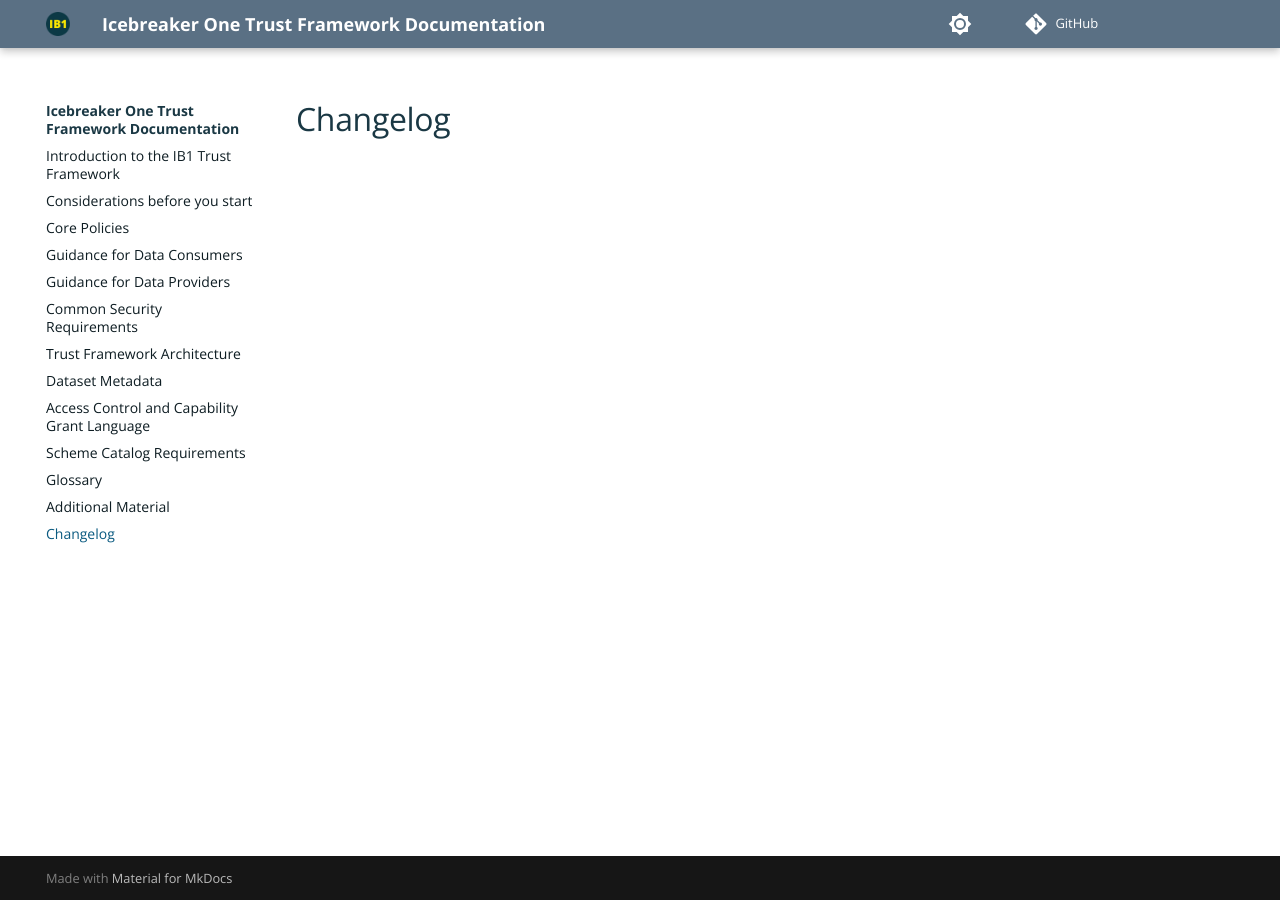
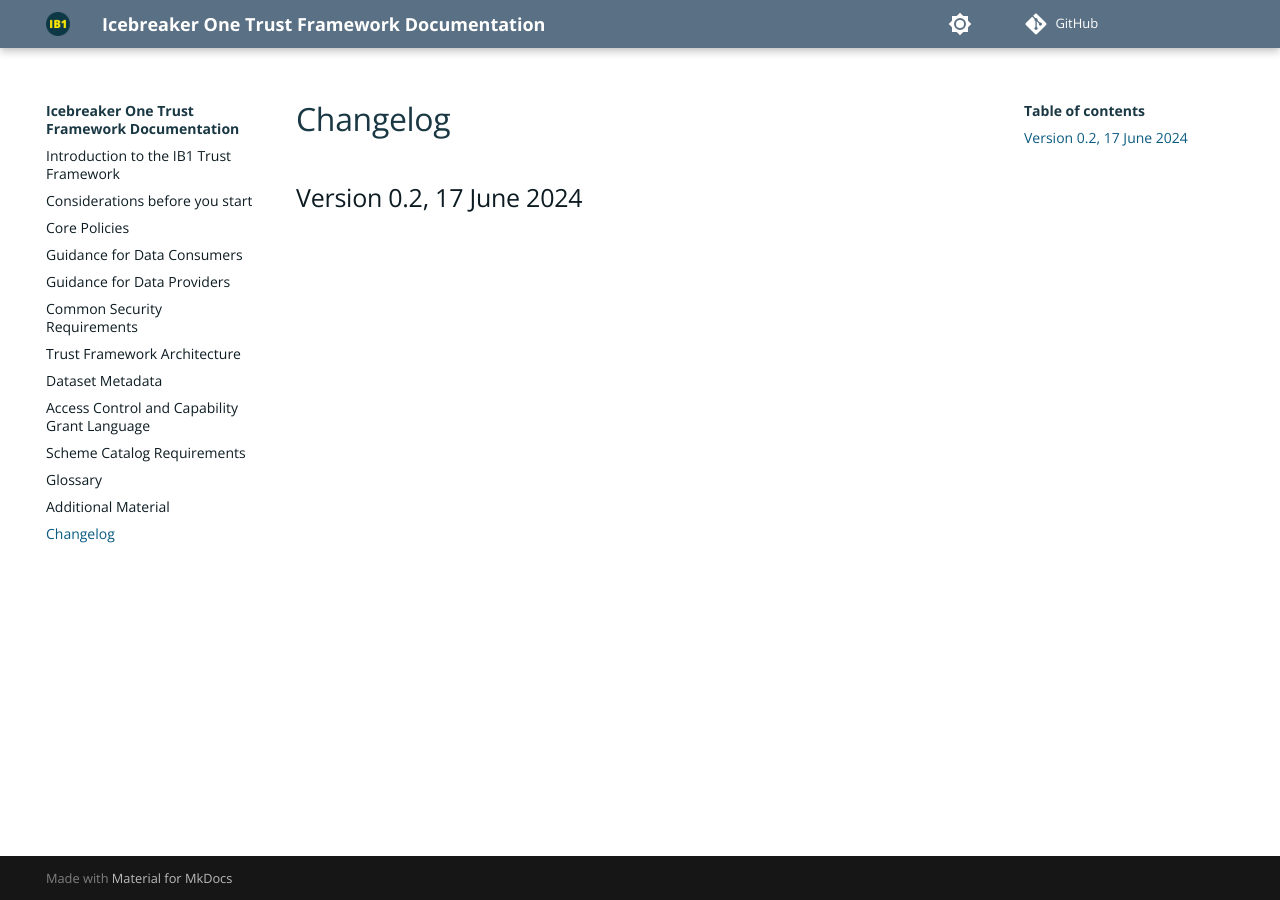
Before and after one commit to icebreakerone/ib1-technical-docs, an MkDocs documentation site: the page built from docs/changelog.md, in a window 1280 px wide. Built offline with MkDocs 1.6.1 and Material for MkDocs 9.7.7, drawn with Linux system fonts in a browser that asks for light colours; plug-ins that fetch from the network failed and are left out; comment, search, counter and statistics services are not loaded; the version menu is left out.

Commit message:
docs/changelog.md updated from https://stackedit.net/

```diff
--- a/docs/changelog.md
+++ b/docs/changelog.md
@@ -1,7 +1,9 @@
 
 # Changelog
 
+## Version 0.2, 17 June 2024
+
 
 <!--stackedit_data:
-eyJoaXN0b3J5IjpbNTg3NzEwMTc1XX0=
+eyJoaXN0b3J5IjpbLTE1NTA1ODAzNjFdfQ==
 -->
```
